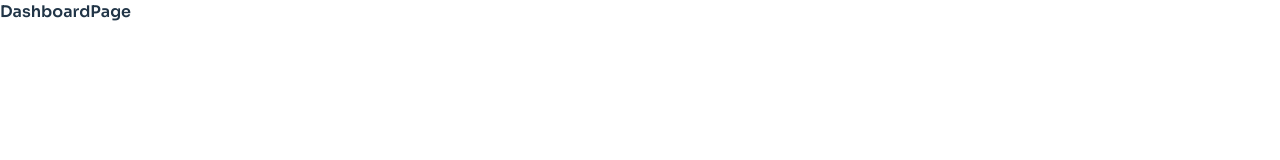
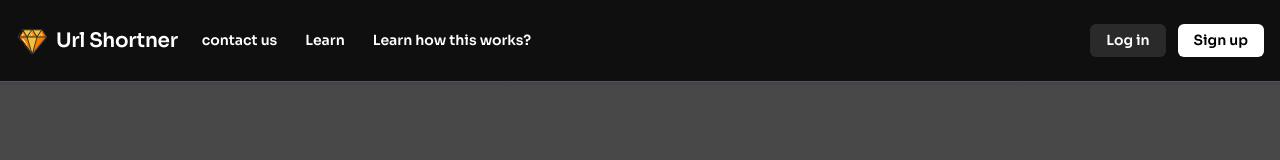
Before and after one commit to rushichavan21/url-shortener, a React (Vite) app in the folder client/: page /dashboard in a window 1280 px wide. Shown: the top 160 px of the page. Built offline with nearby package versions, Linux system fonts and the light colour scheme.

Commit message:
dashboard page modified

```diff
--- a/client/src/pages/dashboard/DashboardPage.jsx
+++ b/client/src/pages/dashboard/DashboardPage.jsx
@@ -1,8 +1,14 @@
 import React from 'react'
-
+import Navbar from '../../components/navbar/Navbar'
+import './dashboard.css'
+import CenterPart from '../../components/centerPart/CenterPart'
+import Options from '../../components/options/Options'
 const DashboardPage = () => {
   return (
-    <div>DashboardPage</div>
+    <div className='dashboard-page-wrapper'>
+      <Navbar/>
+      <Options/>
+    </div>
   )
 }
 
--- /dev/null
+++ b/client/src/pages/dashboard/dashboard.css
@@ -0,0 +1,13 @@
+.dashboard-page-wrapper{
+     min-height: 100vh;
+  display: flex;
+  align-items: center;
+  justify-content: center;
+  padding: 1rem;
+
+
+  background: linear-gradient(to bottom, #0d0d0dc1 10%, #0d0d0dc1 70%, #202030 80%, #e6491982 100%);
+  position: relative;
+  color: white;
+  text-align: center;
+}
```
